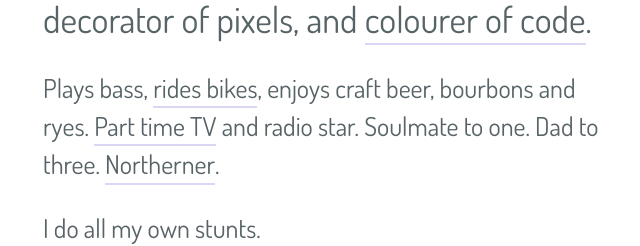
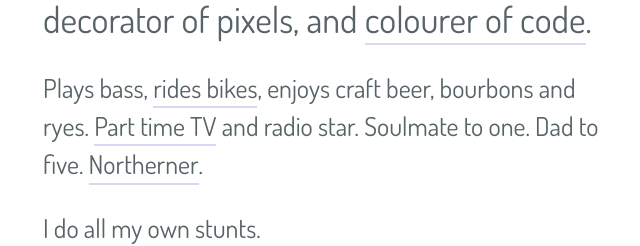
Before and after one commit to jonnyhaynes/jonnyhaynes-web, a Next.js app: page / in a window 1280 px wide. Shown: the part 201-447 px from the top of the page, without its empty margins (107-747 px from the left). Built offline with nearby package versions, Linux system fonts and the light colour scheme.

Commit message:
Update index.tsx
Changes number of children

```diff
--- a/pages/index.tsx
+++ b/pages/index.tsx
@@ -123,7 +123,7 @@ const Home: NextPage = () => {
           <header className="page-header">
           <div className="wrap">
             <h1 className="page__title"><strong>Jonny Haynes</strong> is an award-winning decorator of pixels, and <a href="http://www.colouringcode.com">colourer of code</a>.</h1>
-            <p className="page__summary">Plays bass, <a href="http://www.sitwell.cc">rides bikes</a>, enjoys craft beer, bourbons and ryes. <a href="https://www.instagram.com/p/v_CVG2i7YT/?taken-by=jonnyhaynes">Part time TV</a> and radio star. Soulmate to one. Dad to three. <a href="https://en.wikipedia.org/wiki/Yorkshire">Northerner</a>.</p>
+            <p className="page__summary">Plays bass, <a href="http://www.sitwell.cc">rides bikes</a>, enjoys craft beer, bourbons and ryes. <a href="https://www.instagram.com/p/v_CVG2i7YT/?taken-by=jonnyhaynes">Part time TV</a> and radio star. Soulmate to one. Dad to five. <a href="https://en.wikipedia.org/wiki/Yorkshire">Northerner</a>.</p>
             <p className="page__summary">I do all my own stunts.</p>
           </div>
         </header>
```
